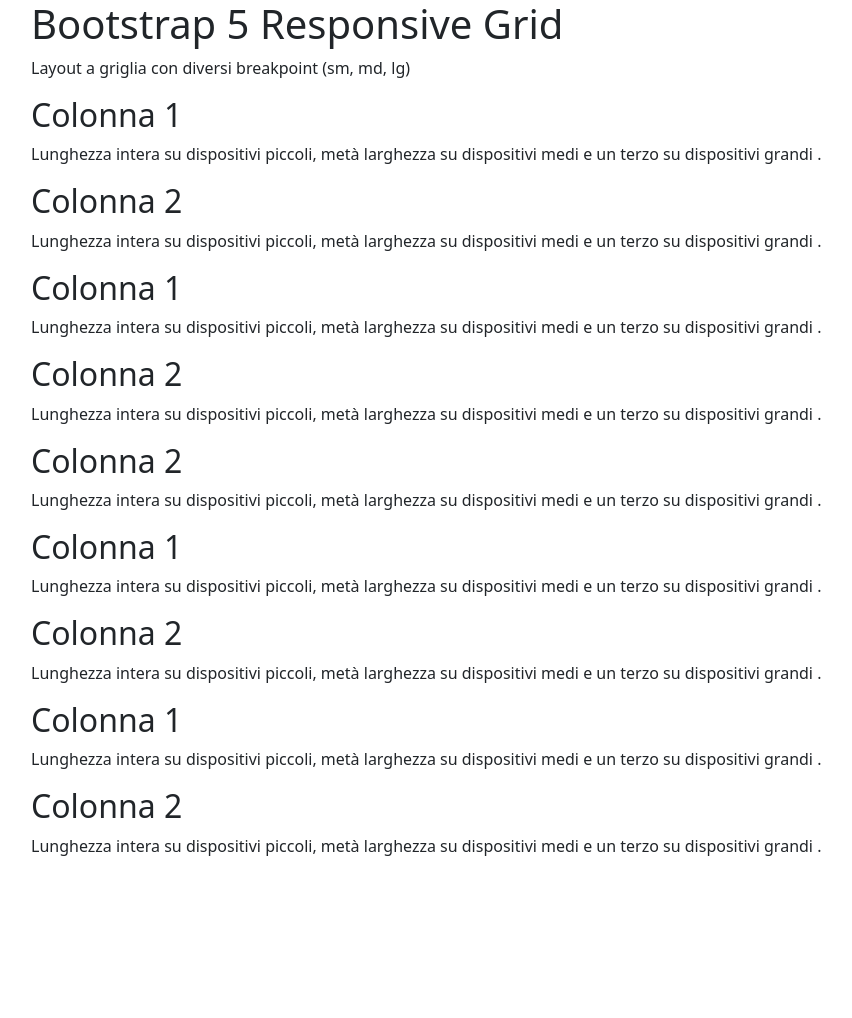
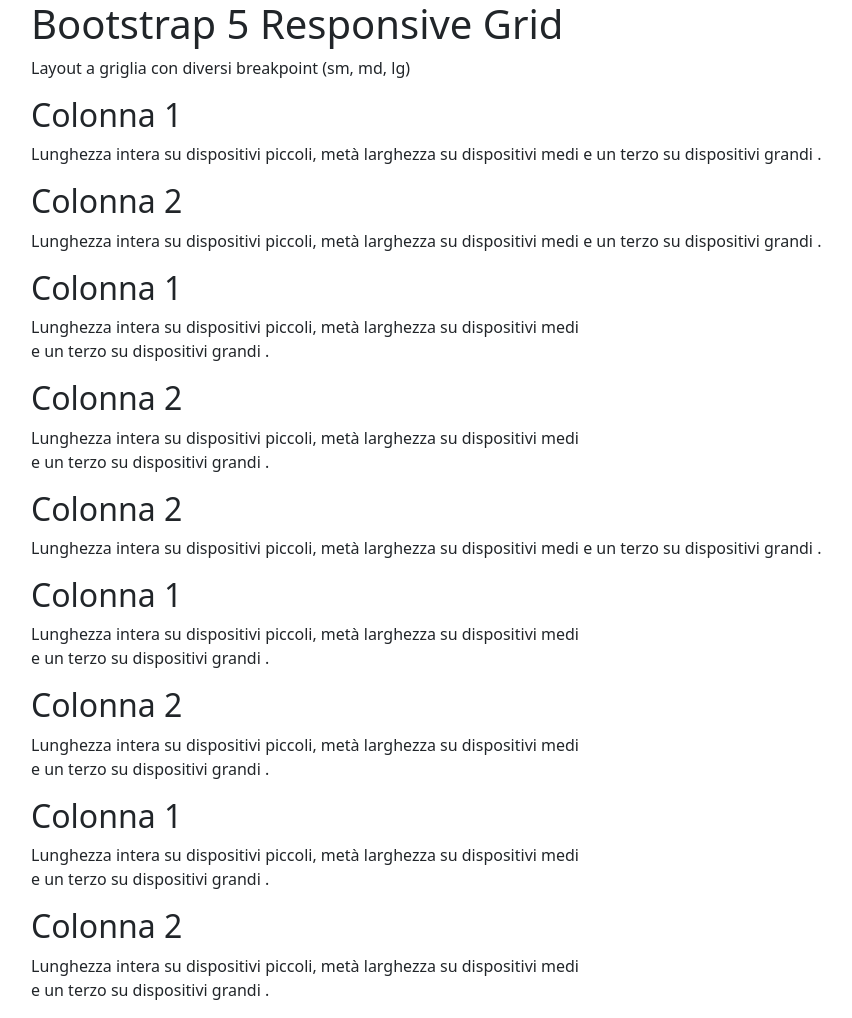
Before and after one commit to Michecosa/htmlcss-bootstrap-layout, a plain HTML site: page index.html in a window 1280 px wide. Shown: the whole page, without its empty margins (51-903 px from the left). Before the commit the page ends 874 px from the top, so only its background shows below. Drawn offline with nearby package versions, Linux system fonts and the light colour scheme; files that its build step writes are made by us from their sources.

Commit message:
Add first classes

```diff
--- a/index.html
+++ b/index.html
@@ -26,12 +26,12 @@
           Larghezza...
       -->
 
-      <div>
-        <div>
+      <div class="">
+        <div class="col-12">
           <h2>Colonna 1</h2>
           <p>Lunghezza intera su dispositivi piccoli, met&agrave; larghezza su dispositivi medi e un terzo su dispositivi grandi .</p>
         </div>
-        <div>
+        <div class="col-12">
           <h2>Colonna 2</h2>
           <p>Lunghezza intera su dispositivi piccoli, met&agrave; larghezza su dispositivi medi e un terzo su dispositivi grandi .</p>
         </div>
@@ -48,12 +48,12 @@
       -->
 
       <div>
-        <div>
-          <div>
+        <div class="">
+          <div class="col-6">
             <h2>Colonna 1</h2>
             <p>Lunghezza intera su dispositivi piccoli, met&agrave; larghezza su dispositivi medi e un terzo su dispositivi grandi .</p>
           </div>
-          <div>
+          <div class="col-6">
             <h2>Colonna 2</h2>
             <p>Lunghezza intera su dispositivi piccoli, met&agrave; larghezza su dispositivi medi e un terzo su dispositivi grandi .</p>
           </div>
@@ -74,20 +74,20 @@
           Metà...         Metà...
       -->
 
-      <div>
-        <div>
+      <div class="">
+        <div class="col-6">
           <h2>Colonna 1</h2>
           <p>Lunghezza intera su dispositivi piccoli, met&agrave; larghezza su dispositivi medi e un terzo su dispositivi grandi .</p>
         </div>
-        <div>
+        <div class="col-6">
           <h2>Colonna 2</h2>
           <p>Lunghezza intera su dispositivi piccoli, met&agrave; larghezza su dispositivi medi e un terzo su dispositivi grandi .</p>
         </div>
-        <div>
+        <div class="col-6">
           <h2>Colonna 1</h2>
           <p>Lunghezza intera su dispositivi piccoli, met&agrave; larghezza su dispositivi medi e un terzo su dispositivi grandi .</p>
         </div>
-        <div>
+        <div class="col-6">
           <h2>Colonna 2</h2>
           <p>Lunghezza intera su dispositivi piccoli, met&agrave; larghezza su dispositivi medi e un terzo su dispositivi grandi .</p>
         </div>
```
